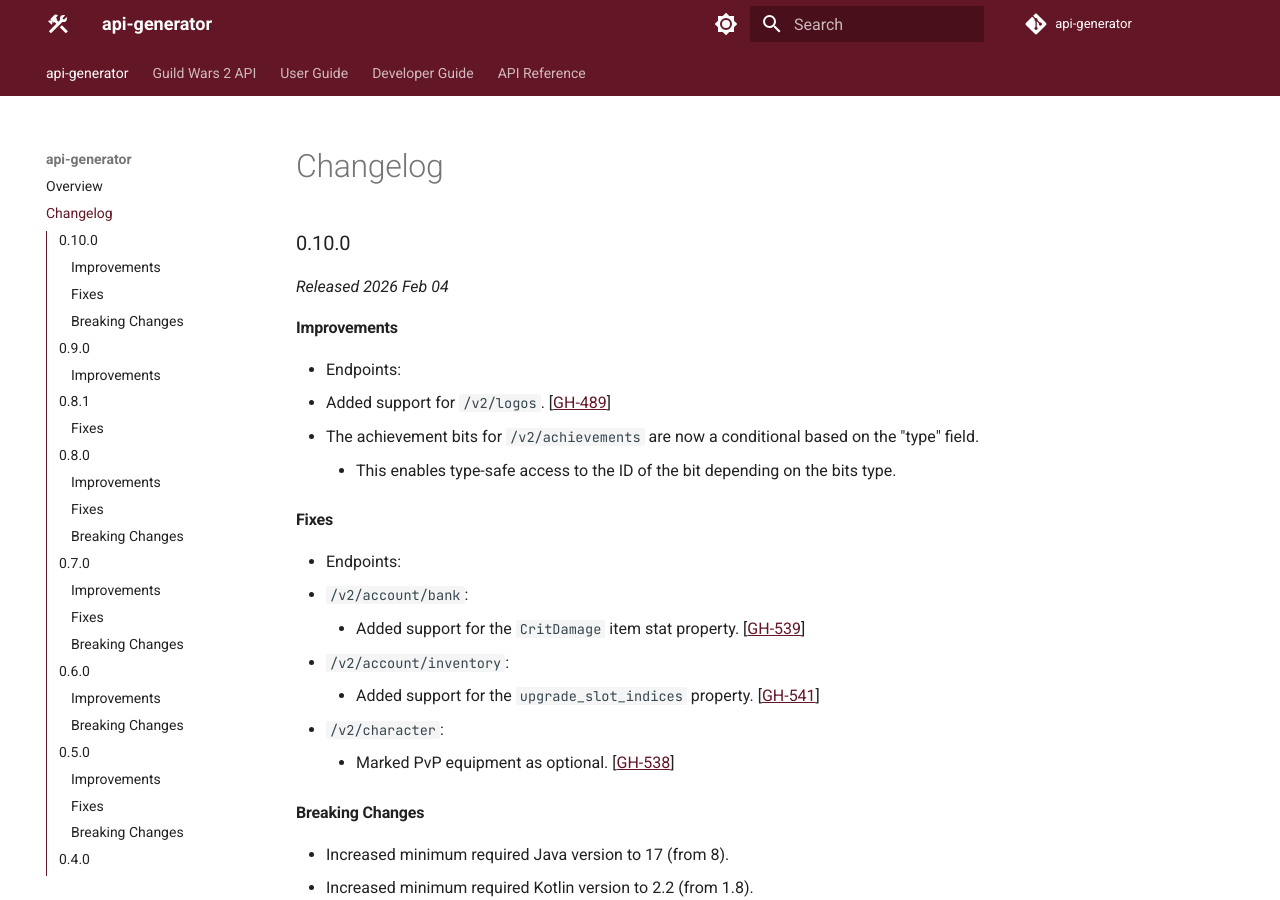
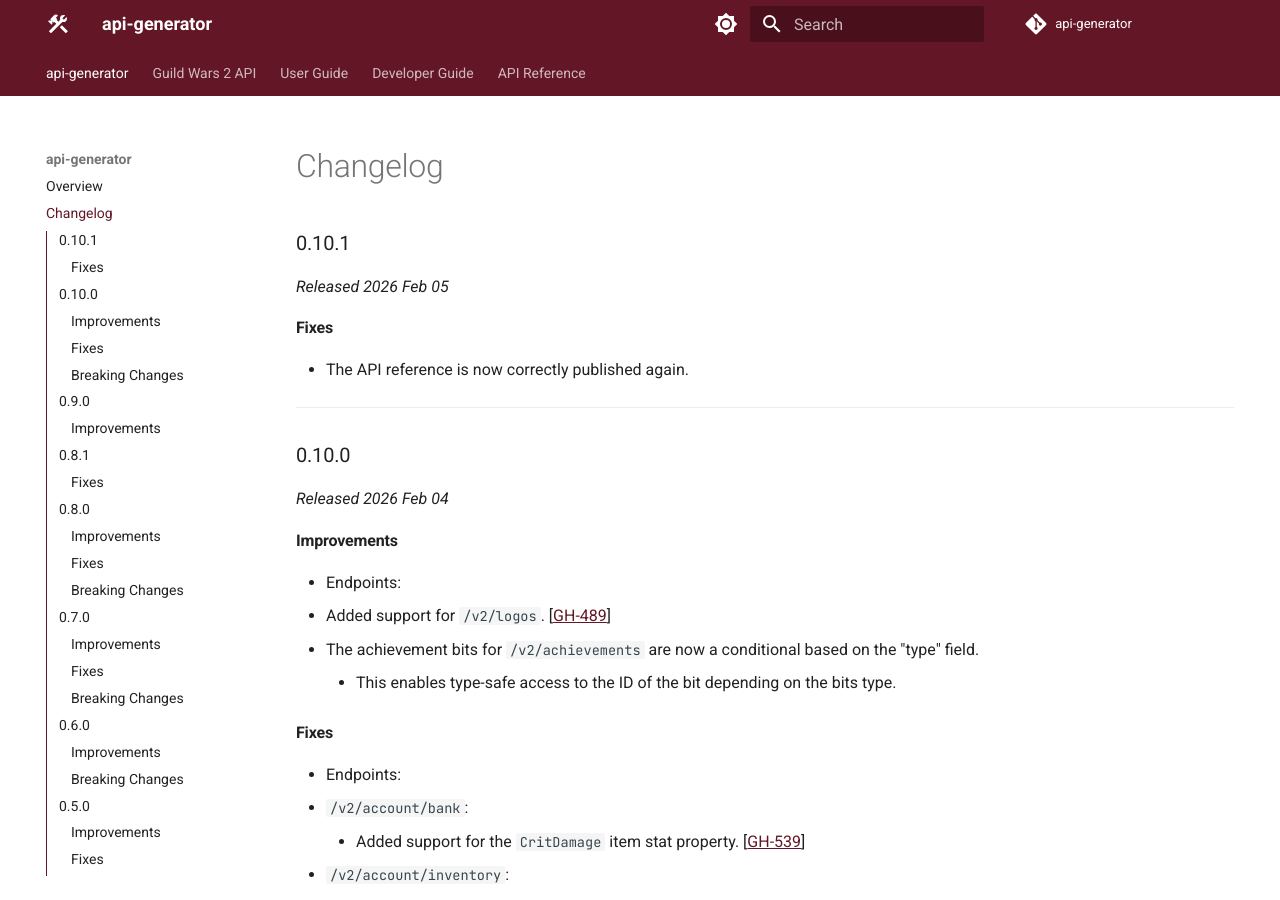
Before and after one commit to GW2ToolBelt/api-generator, an MkDocs documentation site: the page built from docs/site/changelog.md, in a window 1280 px wide and 900 px high. Built offline with MkDocs 1.6.1 and Material for MkDocs 9.7.7, drawn with Linux system fonts in a browser that asks for light colours; comment, search, counter and statistics services are not loaded; the version menu is left out.

Commit message:
chore: prepare 0.10.1 release

```diff
--- a/docs/changelog/full.md
+++ b/docs/changelog/full.md
@@ -1,3 +1,14 @@
+### 0.10.1
+
+_Released 2026 Feb 05_
+
+#### Fixes
+
+- The API reference is now correctly published again.
+
+
+---
+
 ### 0.10.0
 
 _Released 2026 Feb 04_
```
Also changed, not shown: docs/changelog/0.10.1.md (+2 -2 lines), docs/changelog/README.md (+2 -2 lines), docs/changelog/latest.md (+10 -0 lines).
